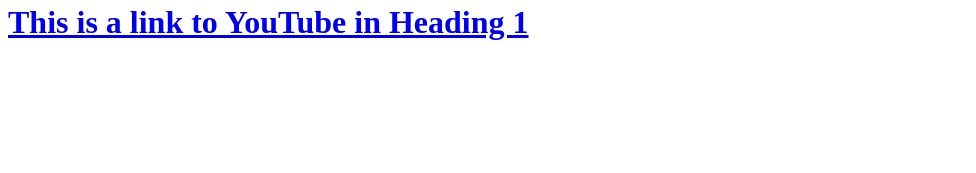
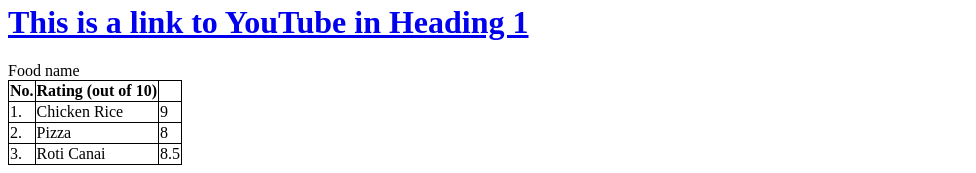
Before and after one commit to ginatio88-source/FULLSTACK-WEB_DEV, a plain HTML site: page Day 1/basic.html in a window 1280 px wide. Shown: the part 1006-1179 px from the top of the page, without its empty margins (0-976 px from the left). Before the commit the page ends 1068 px from the top, so only its background shows below. Drawn offline with Linux system fonts and the light colour scheme.

Commit message:
Learnt table and little bit of css

```diff
--- a/Day 1/basic.html
+++ b/Day 1/basic.html
@@ -1,6 +1,13 @@
 <!DOCTYPE html>
 <html>
-    <head><head>>
+    <head>
+        <style>
+            table, th, td{
+                border: 1px solid black;
+                border-collapse: collapse;
+            }
+        </style>
+    <head>>
     <body>
         <h1>This is a heading 1</h1>
         <h2>This is a heading 2</h2>
@@ -48,6 +55,29 @@
     <a href="http://google.com" target="_blank"> <img src="https://upload.wikimedia.org/wikipedia/commons/thumb/2/2f/Google_2015_logo.svg/1200px-Google_2015_logo.svg.png"> </a>
 
     <a href="http://youtube.com" target="_blank"> <h1>This is a link to YouTube in Heading 1</h1></a>
+
+    <table>
+        <tr>
+            <th>No.</th>
+            </th>Food name</th>
+            <th>Rating (out of 10)</th>
+        </tr>
+        <tr>
+            <td>1.</td>
+            <td>Chicken Rice</td>
+            <td>9</td>
+        </tr>
+        <tr>
+            <td>2.</td>
+            <td>Pizza</td>
+            <td>8</td>
+        </tr>
+        <tr>
+            <td>3.</td>
+            <td>Roti Canai</td>
+            <td>8.5</td>
+
+    </table>
 </body>
 <footer></footer>
 </html>
```
